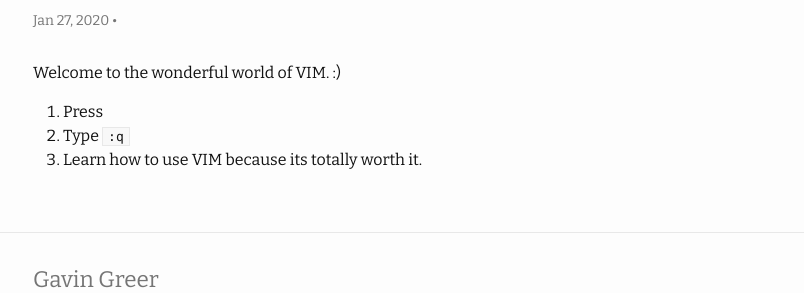
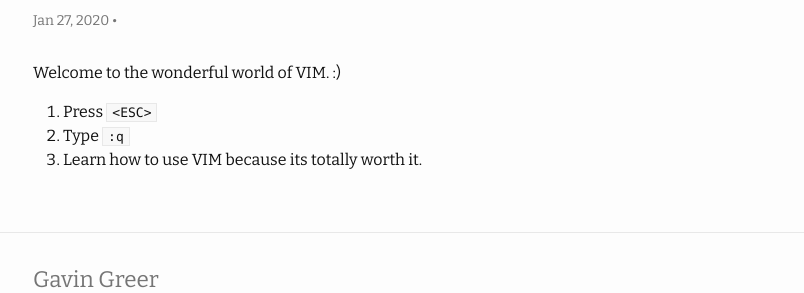
Before and after one commit to nivagator/personal-site, a Jekyll site: the page built from _posts/2020-01-27-how-to-quit-vim.md, in a window 1280 px wide. Shown: the part 133-426 px from the top of the page, without its empty margins (237-1041 px from the left). Built offline with Jekyll 4.4.1, drawn with Linux system fonts in a browser that asks for light colours.

Commit message:
blog post correction

```diff
--- a/_posts/2020-01-27-how-to-quit-vim.md
+++ b/_posts/2020-01-27-how-to-quit-vim.md
@@ -6,6 +6,6 @@
 
 Welcome to the wonderful world of VIM. :)
 
-1. Press <ESC>
+1. Press `<ESC>`
 2. Type `:q`
 3. Learn how to use VIM because its totally worth it.
```
Also changed, not shown: 1 other file.
